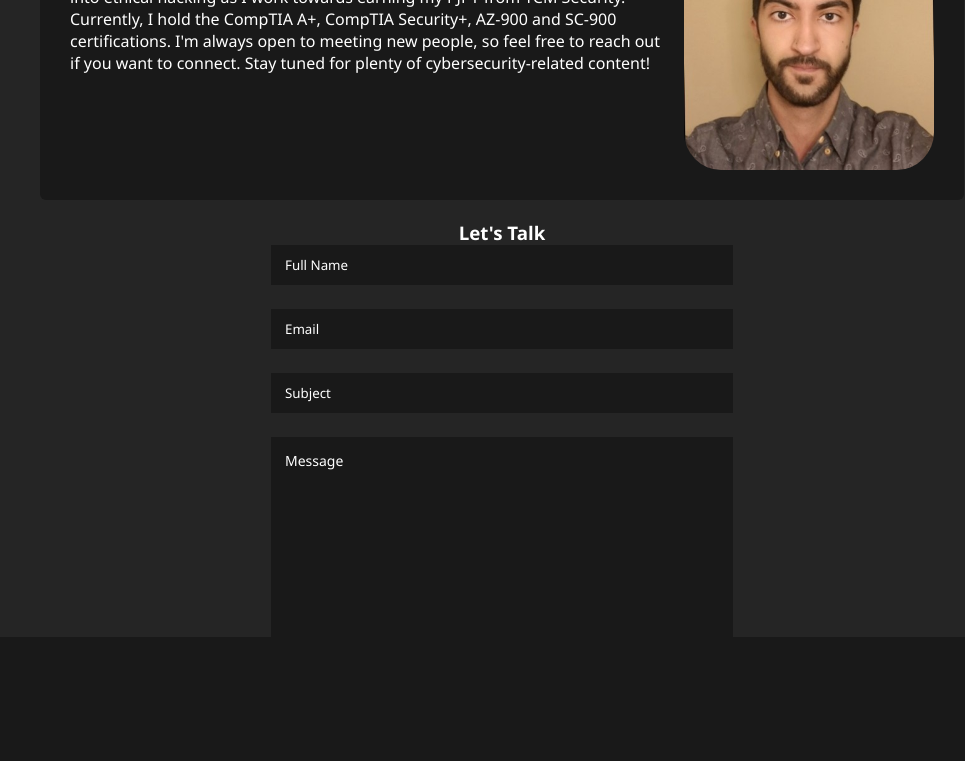
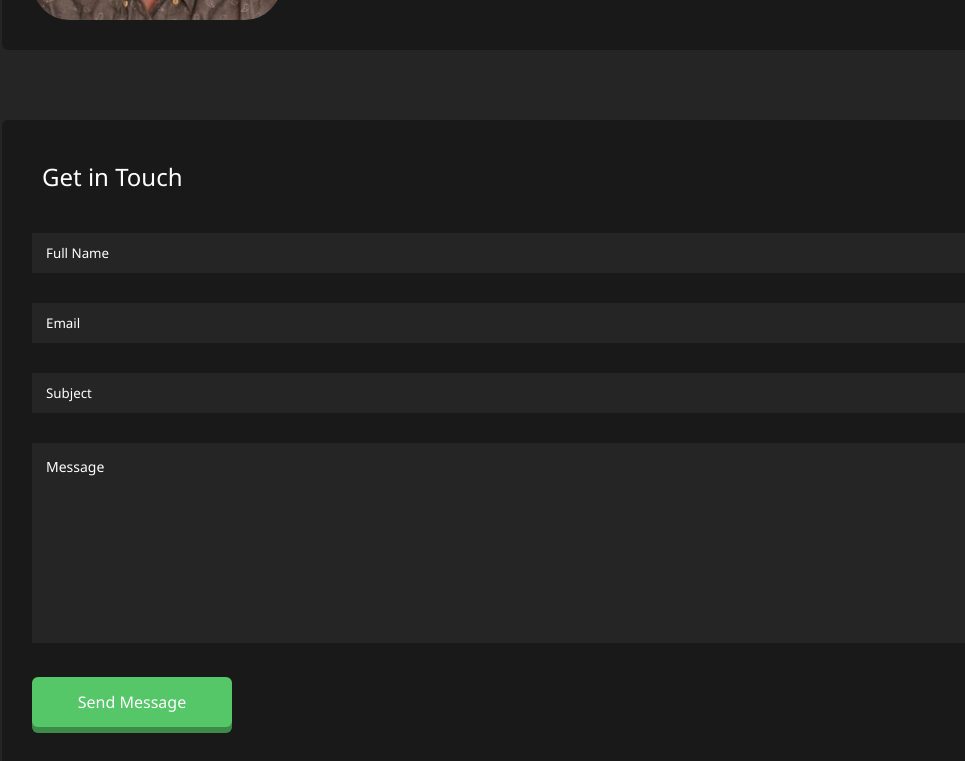
Before and after one commit to anilmawji/portfolio-website, a React (Vite) app: page /about in a window 1280 px wide. Shown: the part 580-1341 px from the top of the page, without its empty margins (138-1103 px from the left). Built offline with nearby package versions, Linux system fonts and the light colour scheme.

Commit message:
About page styling

```diff
--- a/src/Utils.ts
+++ b/src/Utils.ts
@@ -64,9 +64,9 @@ export function readingTime(text: string, wpm: number = 225): string {
   return time >= 1 ? time.toString() + " min" : "Less than 1 min";
 }
 
-export function joinClassNames(joinCharacter: string = " ", ...classNames: (string | undefined)[]): string {
+export function joinClassNames(...classNames: (string | undefined)[]): string {
   // Use filter to remove all undefined strings from the list of class names
-  return classNames.filter(s => s).join(joinCharacter).trim();
+  return classNames.filter(s => s).join(" ");
 }
 
 /*#####################################################################*\
--- a/src/components/buttons/CustomButton.module.css
+++ b/src/components/buttons/CustomButton.module.css
@@ -1,10 +1,32 @@
+:root {
+  --button-border-size: 6px;
+}
+
+.container {
+  position: relative;
+}
+
+.container * {
+  position: absolute;
+  width: 100%;
+  height: 100%;
+}
+
 .button {
-  border: none;
-  background-color: var(--btn-color);
-  color: white;
+  cursor: pointer;
   font-size: 1rem;
-  cursor: pointer;
-  width: 100px;
-  height: 40px;
-  margin: 20px 0;
+  background-color: #56c769;
+  border-radius: var(--button-border-size);
+  bottom: var(--button-border-size);
+  padding: 10px;
+  z-index: 1;
 }
+
+.button:active {
+  transform: translateY(var(--button-border-size));
+}
+
+.border {
+  background-color: #3c8b49;
+  border-radius: var(--button-border-size);
+}
--- a/src/components/buttons/CustomButton.tsx
+++ b/src/components/buttons/CustomButton.tsx
@@ -1,14 +1,19 @@
-import styles from '../components/CustomButton.module.css';
+import styles from './CustomButton.module.css';
+import { joinClassNames } from '../../utils';
 
-interface PropTypes {
-  children: string;
+interface PropTypes extends React.ButtonHTMLAttributes<HTMLButtonElement> {
+  className?: string;
+  text?: string;
 }
 
-const CustomButton = ({ children }: PropTypes) => {
+const CustomButton = ({ className, text }: PropTypes) => {
   return (
-    <button className={styles.button}>
-      {children}
-    </button>
+    <div className={joinClassNames(className, styles.container)}>
+      <button className={styles.button}>
+        {text}
+      </button>
+      <div className={styles.border} />
+    </div>
   );
 }
 
--- a/src/components/nav/CustomNavLink.module.css
+++ b/src/components/nav/CustomNavLink.module.css
@@ -25,12 +25,12 @@ nav a[class*="active"] {
 }
 
 /* Start expanding underline on mouse down */
-/* nav div[class*="mouseDown"] .hover-line {
+/* nav div[class*="mouseDown"] div.hover-line {
   width: 100%;
   transition-duration: 3s;
 } */
 
 /* Underline remains expanded when navlink is selected */
-nav a[class*="active"] + .hover-line {
+nav a[class*="active"] + div.hover-line {
   width: 100%;
 }
--- a/src/components/sections/Bio.module.css
+++ b/src/components/sections/Bio.module.css
@@ -2,10 +2,10 @@
   display: flex;
   padding: 20px;
   min-height: 250px;
-  max-height: 500px;
   background-color: var(--main-fg-color);
   border-radius: 6px;
   margin-bottom: 20px;
+  max-width: 1000px;
 }
 
 .bio p {
@@ -28,9 +28,11 @@
   }
 }
 
-@media (max-width: 600px) {
+@media (max-width: 700px) {
   .bio {
     flex-direction: column;
+    align-items: center;
+    text-align: center;
   }
 
   .bio img {
--- a/src/components/sections/Bio.tsx
+++ b/src/components/sections/Bio.tsx
@@ -4,6 +4,7 @@ import portrait from '../../assets/portrait.jpg';
 const BioSection = () => {
   return (
     <section className={styles.bio}>
+      <img src={portrait} />
       <p>
         Hi, I'm Anil, a Computer Science student at the University of Calgary.
         My background includes hands-on experience in both the public and private sectors as a systems administrator and a software developer.
@@ -12,7 +13,6 @@ const BioSection = () => {
         I'm always open to meeting new people, so feel free to reach out if you want to connect.
         Stay tuned for plenty of cybersecurity-related content!
       </p>
-      <img src={portrait} />
     </section>
   );
 }
--- a/src/components/sections/Contact.module.css
+++ b/src/components/sections/Contact.module.css
@@ -1,21 +1,33 @@
 .contact {
   display: flex;
   flex-direction: column;
-  align-items: center;
+  width: 100%;
+  max-width: 1000px;
+  min-width: 150px;
+  background-color: var(--main-fg-color);
+  border-radius: 6px;
+  padding: 30px;
 }
 
 .fields {
   display: flex;
   flex-direction: column;
   align-items: center;
-  gap: 24px;
   width: 100%;
+  gap: 30px;
+  margin-bottom: 40px;
+}
+
+.title {
+  font-size: 24px;
+  padding: 10px;
+  margin-bottom: 30px;
 }
 
 .fields input,
 .fields textarea {
-  width: 50%;
-  background-color: var(--main-fg-color);
+  width: 100%;
+  background-color: var(--main-bg-color);
   border:  none;
   color: white;
   padding: 14px;
@@ -34,8 +46,27 @@
   height: 40px;
 }
 
-
-
 .message {
   height: 200px;
 }
+
+.send {
+  margin-bottom: 10px;
+  width: 200px;
+  height: 50px;
+}
+
+@media (max-width: 600px) {
+  .contact {
+    align-items: center;
+  }
+
+  .message {
+    height: 300px;
+  }
+
+  .send {
+    width: 150px;
+    height: 40px;
+  }
+}
--- a/src/components/sections/Contact.tsx
+++ b/src/components/sections/Contact.tsx
@@ -1,23 +1,27 @@
 import styles from './Contact.module.css';
+import CustomButton from '../buttons/CustomButton';
 
 const ContactSection = () => {
   return (
     <section className={styles.contact} id="contact">
-      <h3>Let's Talk</h3>
+      <div className={styles.title}>
+        Get in Touch
+      </div>
       <div className={styles.fields}>
-        <input className={styles.name} type="text" name="name" value="Full Name">
+        <input className={styles.name} type="text" name="name" value="Full Name" onChange={() => {}}>
 
         </input>
-        <input className={styles.email} type="text" name="email" value="Email">
+        <input className={styles.email} type="text" name="email" value="Email" onChange={() => {}}>
 
         </input>
-        <input className={styles.subject} type="text" name="subject" value="Subject">
+        <input className={styles.subject} type="text" name="subject" value="Subject" onChange={() => {}}>
 
         </input>
-        <textarea className={styles.message} name="message" value="Message">
+        <textarea className={styles.message} name="message" value="Message" onChange={() => {}}>
 
         </textarea>
       </div>
+      <CustomButton className={styles.send} text={"Send Message"} onClick={() => {}}/>
     </section>
   );
 }
--- a/src/pages/About.module.css
+++ b/src/pages/About.module.css
@@ -24,5 +24,9 @@
 }
 
 .sections {
-  margin: 0 calc(var(--home-margin) + 50px);
+  display: flex;
+  flex-direction: column;
+  align-items: center;
+  gap: 50px;
+  margin: 0 var(--home-margin);
 }
--- a/src/pages/Portfolio.module.css
+++ b/src/pages/Portfolio.module.css
@@ -1,8 +1,6 @@
 .projects {
   display: flex;
   position: relative;
-  margin-top: 150px;
-  margin-bottom: 50px;
   height: 100%;
   z-index: 3;
   margin: 0 var(--home-margin);
```
